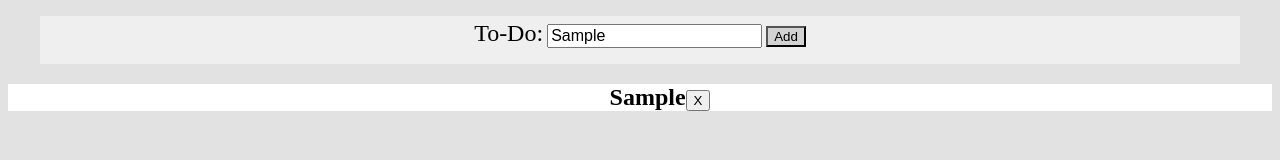
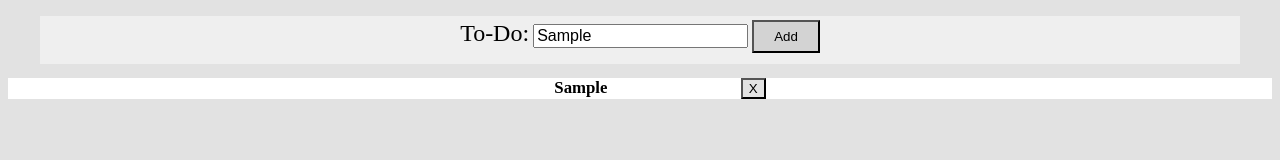
Before and after one commit to tahinim/dsn1676-assignment-5, a plain HTML site: page index.html in a window 1280 px wide. Both pictures are taken after typing "Sample" into the empty fields and a click on the button "Add". Drawn offline with nearby package versions, Linux system fonts and the light colour scheme.

Commit message:
fontsize

```diff
--- a/css.css/main.css
+++ b/css.css/main.css
@@ -5,6 +5,8 @@
 .list {
     list-style-type: none;
     background-color: white;
+    font-size: .7em;
+
 }
 
 body {
@@ -29,8 +31,18 @@ body {
 
 .addbutton {
     background-color: lightgrey;
+    padding-top: .5em;
+    padding-left: 1.5em;
+    padding-right: 1.5em;
+    padding-bottom: .5em;
 }
 
-.list added {
-    padding-right: 3em;
+.check {
+    background-color: #e2e2e2;
+    margin-left: 10em;
+    text-align: right;
 }
+
+.h2 {
+    font-size: 2em;
+}
```
